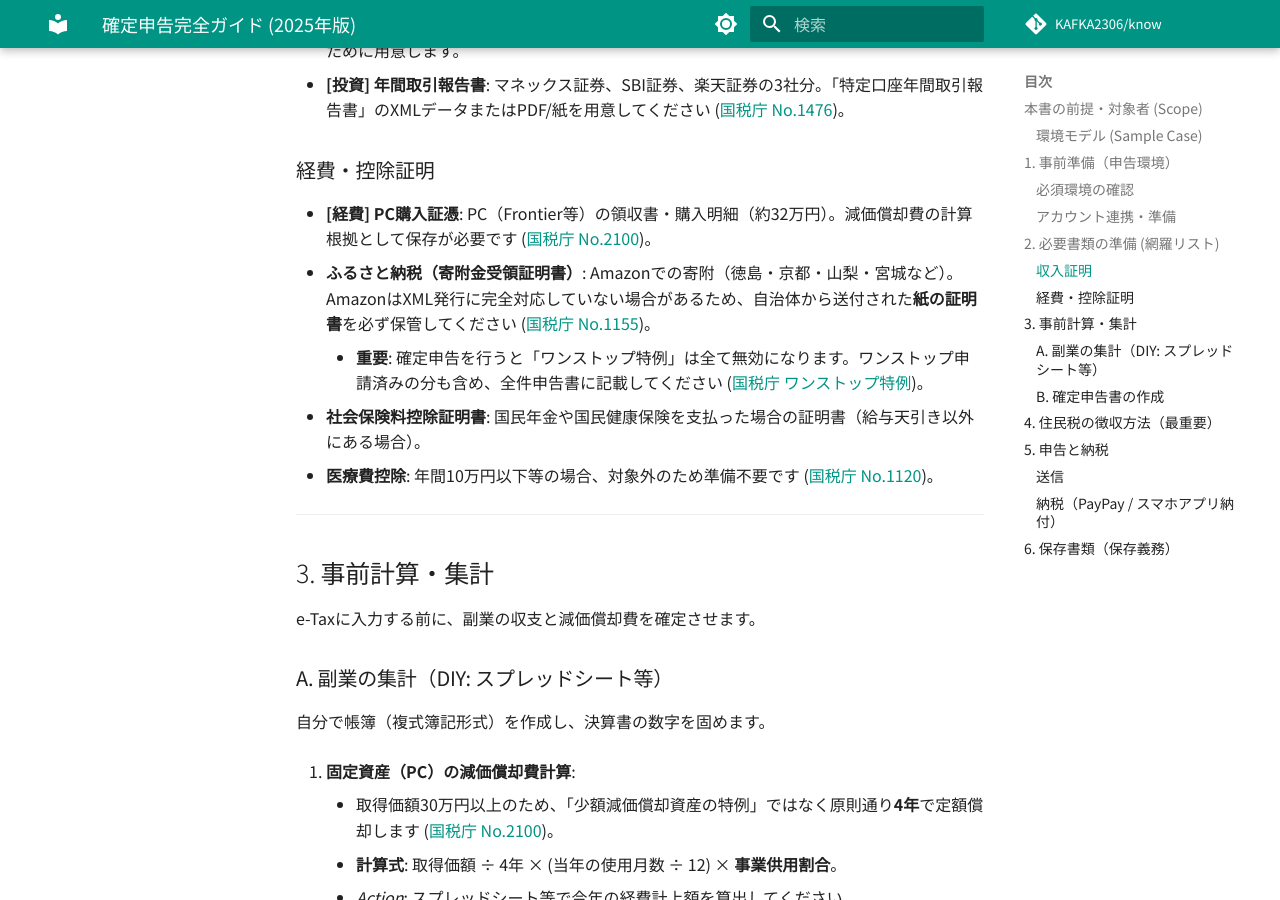
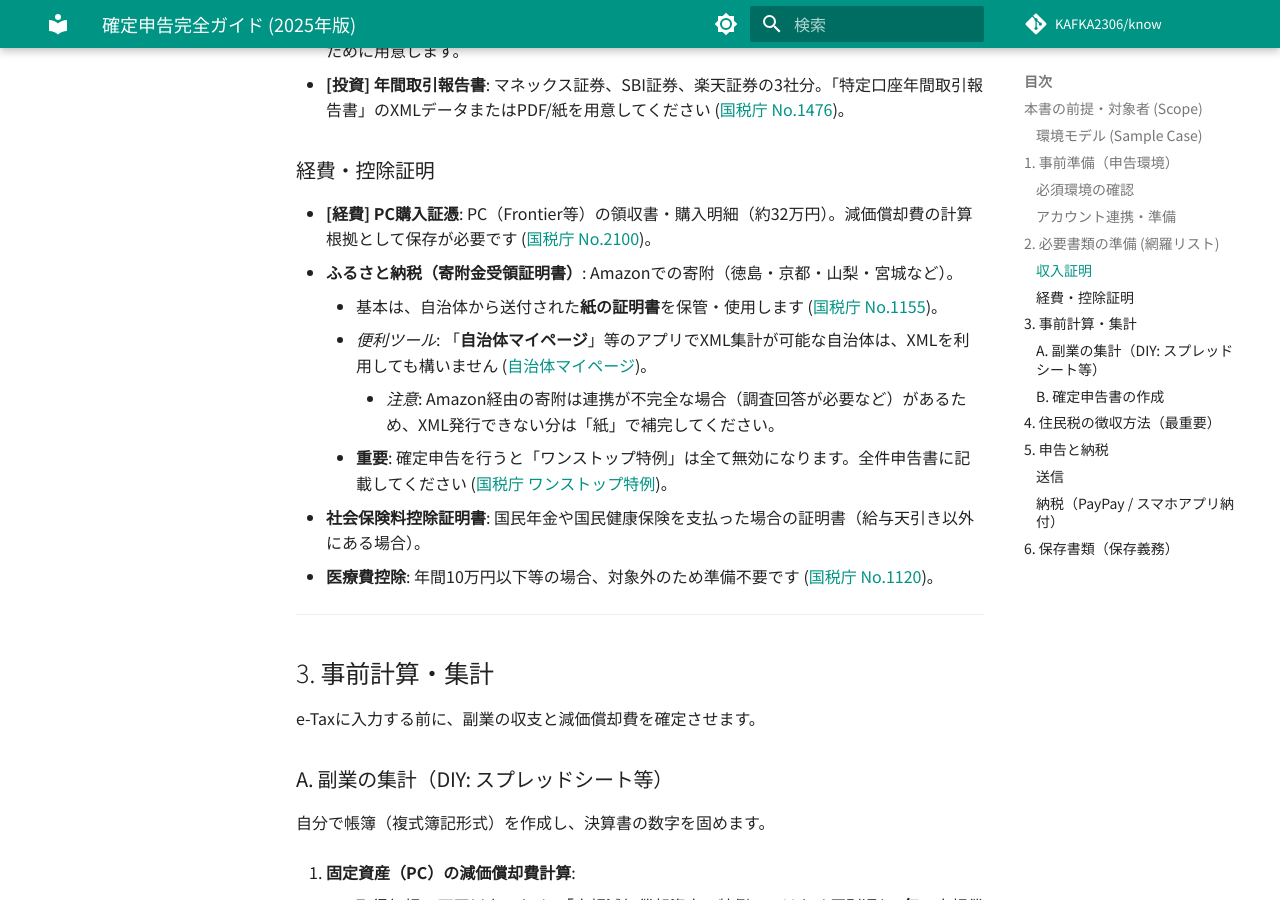
Before and after one commit to KAFKA2306/know, an MkDocs documentation site: the page built from docs/life/tax/guide.md, in a window 1280 px wide and 900 px high, scrolled down 1983 px. Built offline with MkDocs 1.6.1 and Material for MkDocs 9.7.7, drawn with Linux system fonts in a browser that asks for light colours; comment, search, counter and statistics services are not loaded.

Commit message:
docs(tax): restore jichitai my page mention with caveats

```diff
--- a/docs/life/tax/guide.md
+++ b/docs/life/tax/guide.md
@@ -51,8 +51,11 @@ e-Tax（電子申告）を利用するための環境を整えます。
 
 ### 経費・控除証明
 - **[経費] PC購入証憑**: PC（Frontier等）の領収書・購入明細（約32万円）。減価償却費の計算根拠として保存が必要です ([国税庁 No.2100](https://www.nta.go.jp/taxes/shiraberu/taxanswer/shotoku/2100.htm))。
-- **ふるさと納税（寄附金受領証明書）**: Amazonでの寄附（徳島・京都・山梨・宮城など）。AmazonはXML発行に完全対応していない場合があるため、自治体から送付された**紙の証明書**を必ず保管してください ([国税庁 No.1155](https://www.nta.go.jp/taxes/shiraberu/taxanswer/shotoku/1155.htm))。
-    - **重要**: 確定申告を行うと「ワンストップ特例」は全て無効になります。ワンストップ申請済みの分も含め、全件申告書に記載してください ([国税庁 ワンストップ特例](https://www.nta.go.jp/taxes/shiraberu/taxanswer/shotoku/1155.htm))。
+- **ふるさと納税（寄附金受領証明書）**: Amazonでの寄附（徳島・京都・山梨・宮城など）。
+    - 基本は、自治体から送付された**紙の証明書**を保管・使用します ([国税庁 No.1155](https://www.nta.go.jp/taxes/shiraberu/taxanswer/shotoku/1155.htm))。
+    - *便利ツール*: 「**自治体マイページ**」等のアプリでXML集計が可能な自治体は、XMLを利用しても構いません ([自治体マイページ](https://mypage.furusato-nouzei.jp/))。
+        - *注意*: Amazon経由の寄附は連携が不完全な場合（調査回答が必要など）があるため、XML発行できない分は「紙」で補完してください。
+    - **重要**: 確定申告を行うと「ワンストップ特例」は全て無効になります。全件申告書に記載してください ([国税庁 ワンストップ特例](https://www.nta.go.jp/taxes/shiraberu/taxanswer/shotoku/1155.htm))。
 - **社会保険料控除証明書**: 国民年金や国民健康保険を支払った場合の証明書（給与天引き以外にある場合）。
 - **医療費控除**: 年間10万円以下等の場合、対象外のため準備不要です ([国税庁 No.1120](https://www.nta.go.jp/taxes/shiraberu/taxanswer/shotoku/1120.htm))。
 
```
